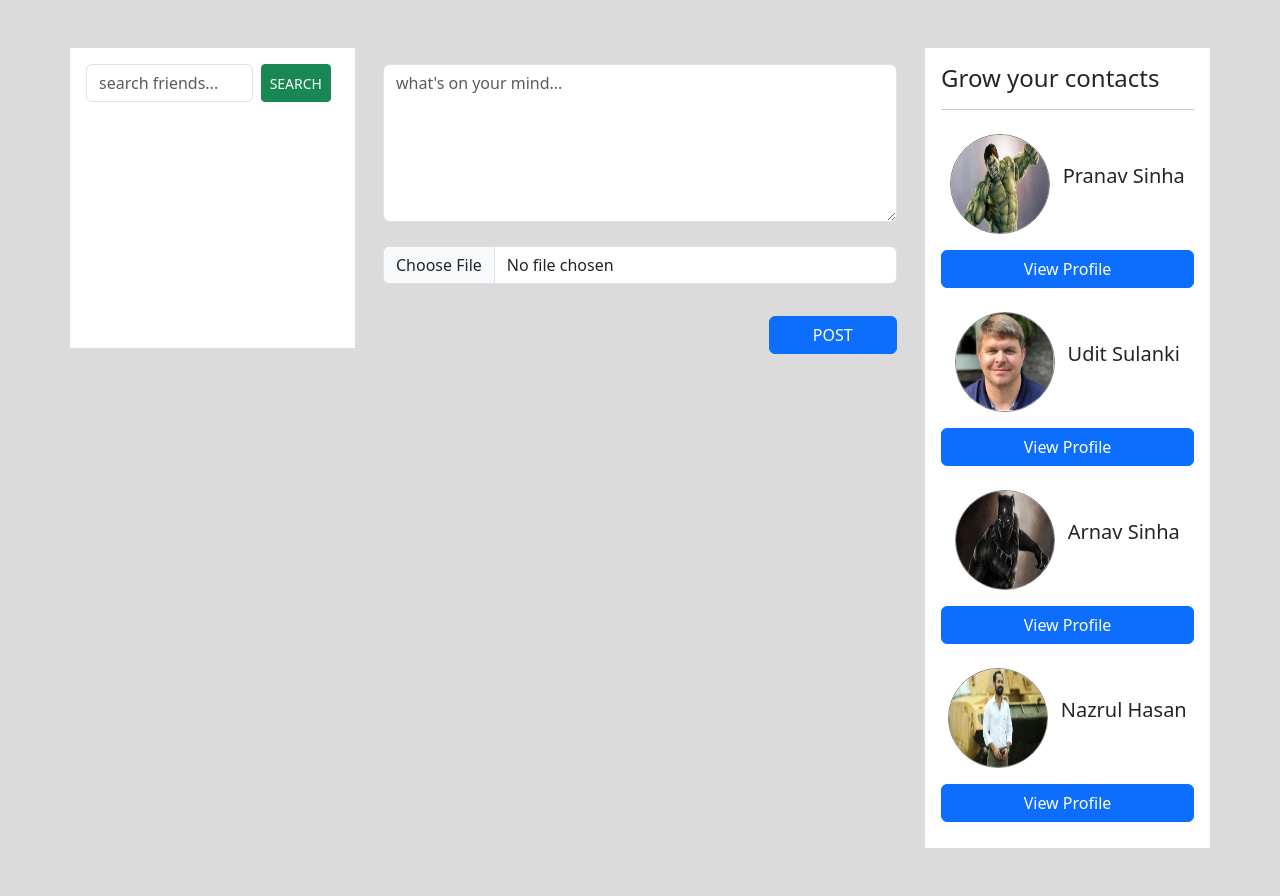
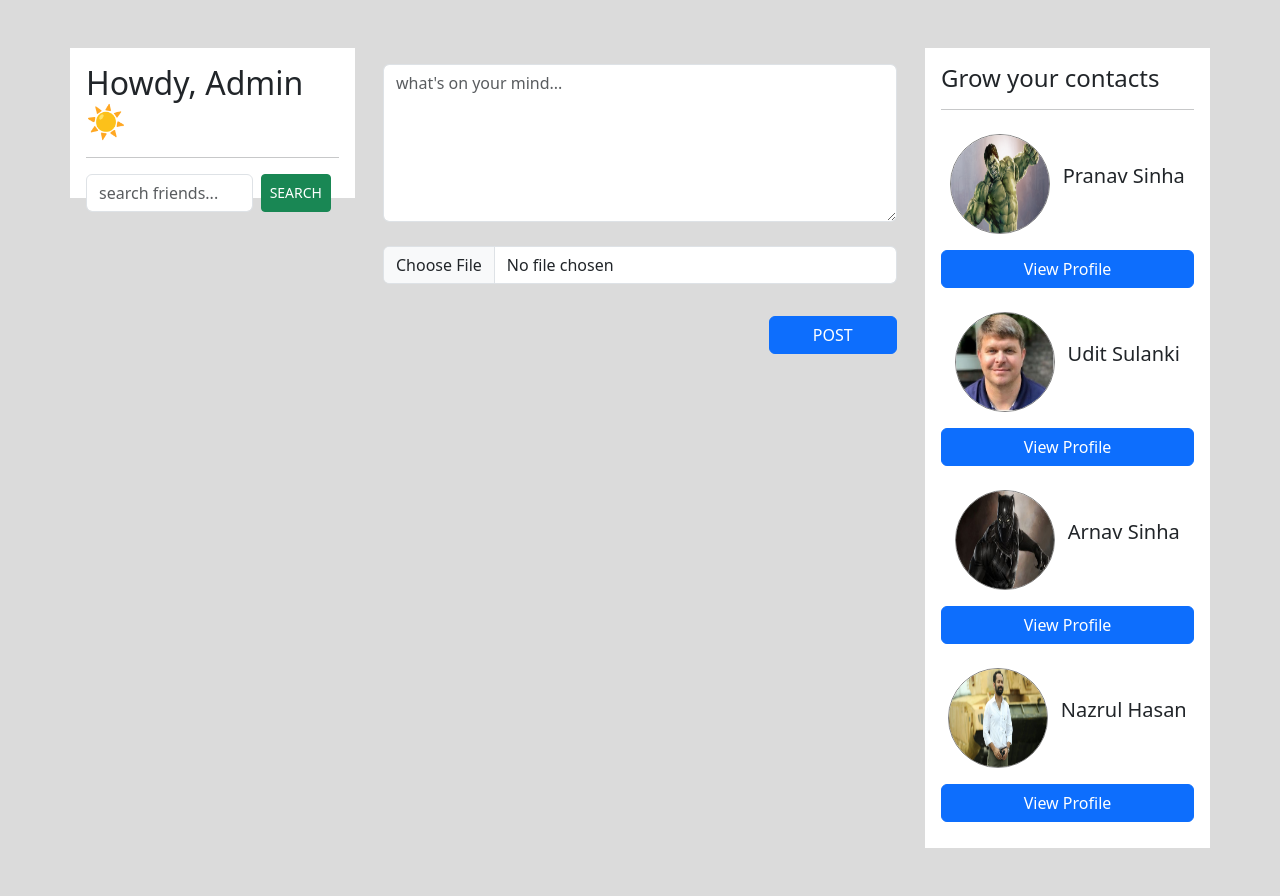
Before and after one commit to pandeybikas/socialMediaProfile, a Django app: page / in a window 1280 px wide. Shown: the part 110-1006 px from the top of the page. Run offline with Django 4.2, Linux system fonts and the light colour scheme; a user stored in the database is signed in; data comes from the database, SQL or seed files in the repository; both versions use the stored data as it was after the commit.

Commit message:
some basic theme tweaking

```diff
--- a/sozial/home/views.py
+++ b/sozial/home/views.py
@@ -11,6 +11,7 @@ import random
 @login_required(login_url='signin')
 def index(request):
     all_post = Post.objects.all().reverse()
+#########################################################################################
     user_following_list = []
     feed = []
     user_following = FollowerCount.objects.filter(followed_by= request.user.username)
@@ -22,6 +23,7 @@ def index(request):
         feed_lists = Post.objects.filter(user__username = usernames)
         feed.append(feed_lists)
     feed_list = list(chain(*feed))
+##############################################################################################
     Search_account = request.GET.getlist('search')
     if Search_account:
         feed_list = Post.objects.filter(user__username__in= Search_account)
--- a/sozial/templates/index.html
+++ b/sozial/templates/index.html
@@ -10,8 +10,10 @@
 
    <div class="container mt-5 mb-5">
     <div class="row">
-        <div class="col-md-3 bg-white p-3" style="height: 300px;">
-            <form>
+        <div class="col-md-3 bg-white p-3" style="height: 150px;">
+            <h2 style="Text-transform: capitalize;">Howdy, {{user.username}}☀️ </h2>
+            <hr>
+            <form class="mt-3">
                <div class="d-flex">
                 <input type="search" name="search" class="form-control" placeholder="search friends...">
                 <button type="submit" class="btn btn-success btn-sm mx-2">SEARCH</button>
--- a/sozial/templates/navbar.html
+++ b/sozial/templates/navbar.html
@@ -1,7 +1,7 @@
 
 <nav class="navbar navbar-expand-lg mt-4 bg-light rounded container">
     <div class="container-fluid">
-      <a class="navbar-brand" href="#">
+      <a class="navbar-brand" href="{% url 'home' %}">
         <img src="/static/images/logo4.png" style="width: 160px; height: 60px;">
       </a>
       <button class="navbar-toggler" type="button" data-bs-toggle="collapse" data-bs-target="#navbarSupportedContent" aria-controls="navbarSupportedContent" aria-expanded="false" aria-label="Toggle navigation">
```
Also changed, not shown: sozial/db.sqlite3, sozial/media/102129219-544fe3109623b_qdRCVny.jpg (added).
